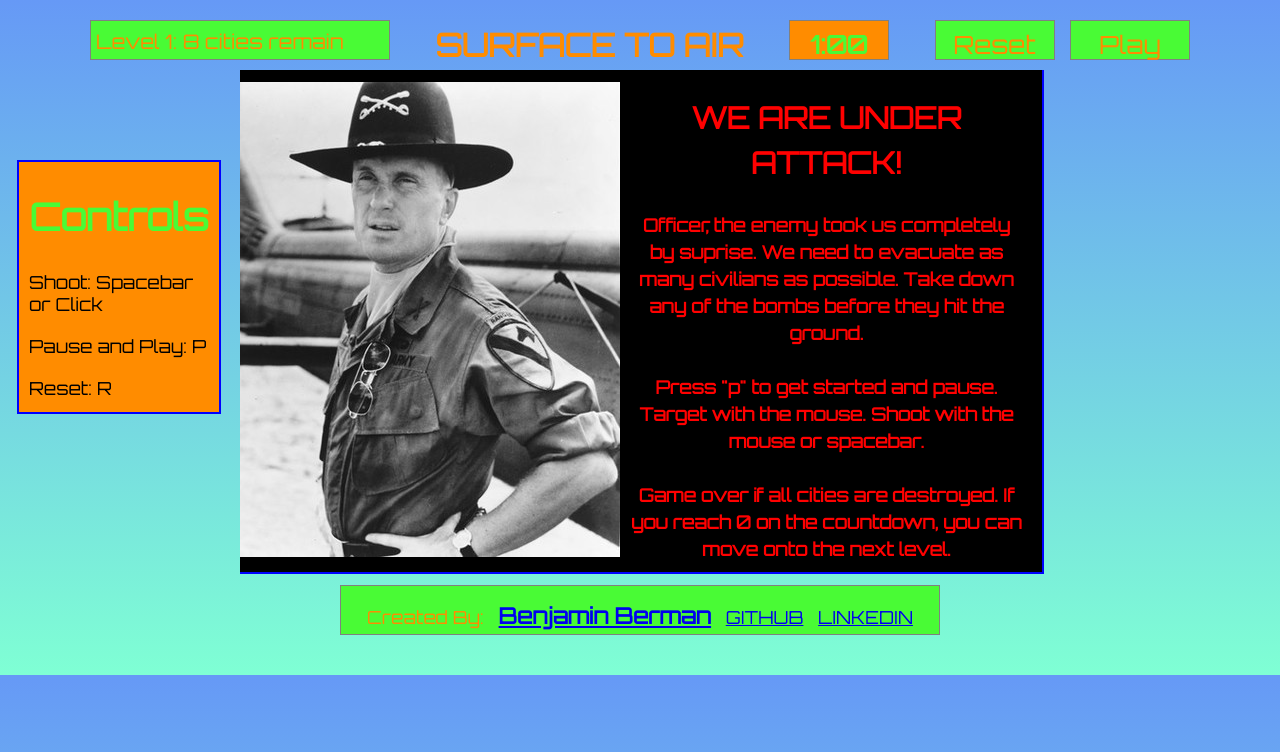
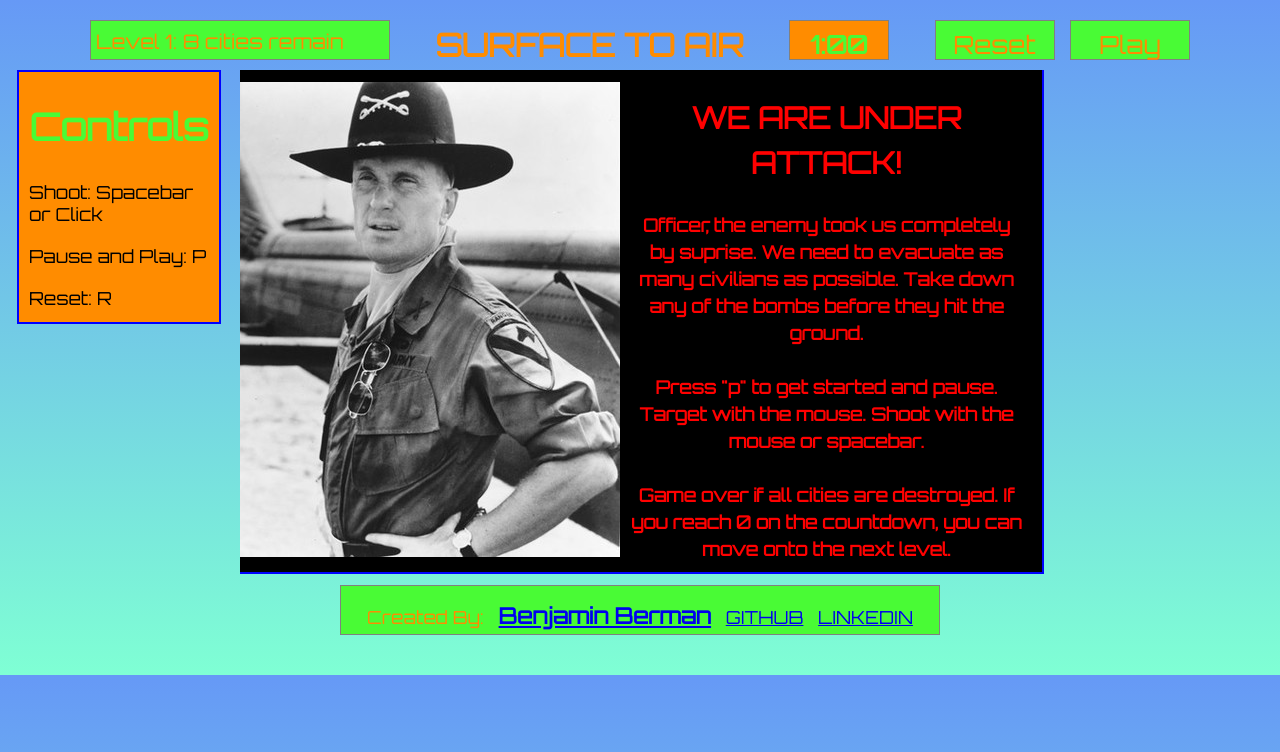
Before and after one commit to bdberm/surface-to-air, a website built with webpack: page index.html in a window 1280 px wide. Built offline with nearby package versions, Linux system fonts and the light colour scheme.

Commit message:
try to fix controls

```diff
--- a/index.html
+++ b/index.html
@@ -18,6 +18,14 @@
       <div id="cities-remaining"></div>
     </section>
     <div id="canvas-wrapper">
+      <div id="controls">
+        <h2>Controls</h2>
+        <ul>
+          <li>Shoot: Spacebar or Click</li>
+          <li>Pause and Play: P</li>
+          <li>Reset: R</li>
+        </ul>
+      </div>
       <div id="game-over" class="pop-up">
         <iframe src="https://giphy.com/embed/3oKIPwoeGErMmaI43S"  frameBorder="0" class="giphy-embed" allowFullScreen></iframe><a href="https://giphy.com/gifs/culture--run-3oKIPwoeGErMmaI43S"></a>
         <h3> GAME OVER!<br>EVERYONE IS DEAD<br> Press "x" to play again</h3>
@@ -43,14 +51,7 @@
       </div>
 
       <canvas id="canvas"></canvas>
-      <div id="controls">
-        <h2>Controls</h2>
-        <ul>
-          <li>Shoot: Spacebar or Click</li>
-          <li>Pause and Play: P</li>
-          <li>Reset: R</li>
-        </ul>
-      </div>
+
 
     </div>
 
--- a/lib/style.css
+++ b/lib/style.css
@@ -16,6 +16,7 @@ canvas {
 
 #canvas-wrapper {
   position: relative;
+  display: flex;
   margin: 0 auto;
   width: 800px;
   height: 500px;
@@ -160,9 +161,6 @@ footer > span {
   width: 200px;
   height: 250px;
   z-index:3;
-  position: absolute;
-  top: 0;
-  margin-top: 90px;
   margin-left: -223px;
   border: 2px solid blue;
   text-align: center;
```
